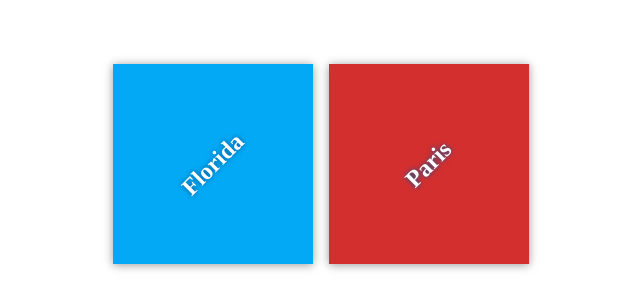
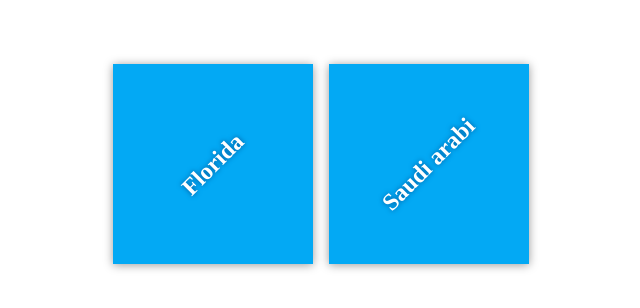
Before and after one commit to amalabdulaziz/my-travel-plans, a plain HTML site: page index.html in a window 1280 px wide. Shown: the part 236-544 px from the top of the page, without its empty margins (319-959 px from the left). Drawn offline with Linux system fonts and the light colour scheme.

Commit message:
Add startin destinations

```diff
--- a/index.html
+++ b/index.html
@@ -14,8 +14,8 @@
 <h2>Florida</h2>
 </div>
 
-<div class="destination" id="paris">
-<h2>Paris</h2>
+<div class="destination" id="Saudi arabi">
+<h2>Saudi arabi</h2>
 </div>
 </div>
 </div>
```
